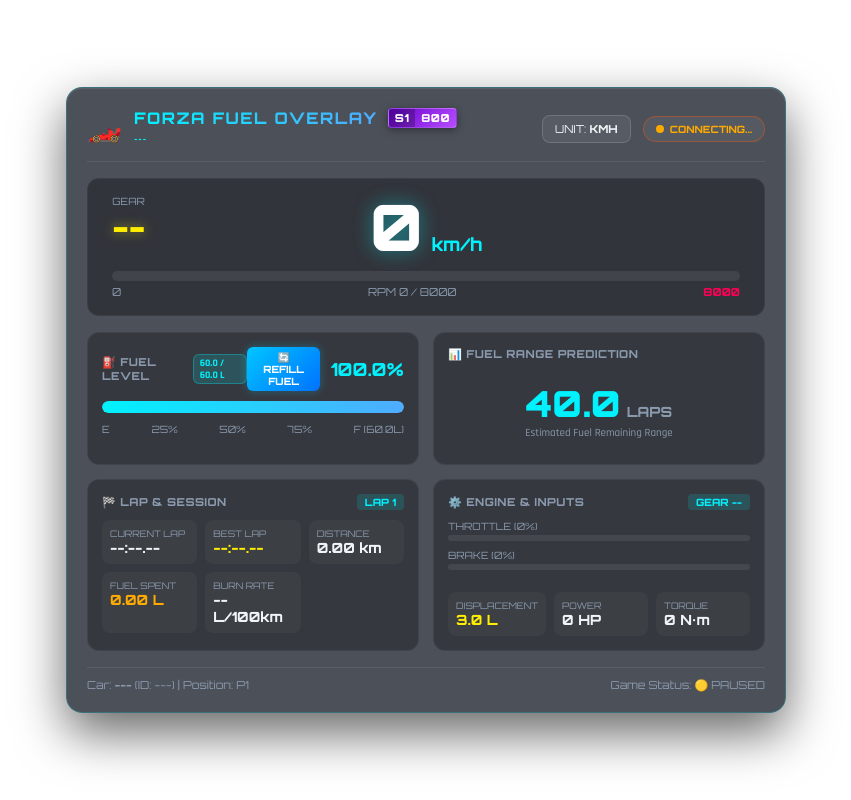
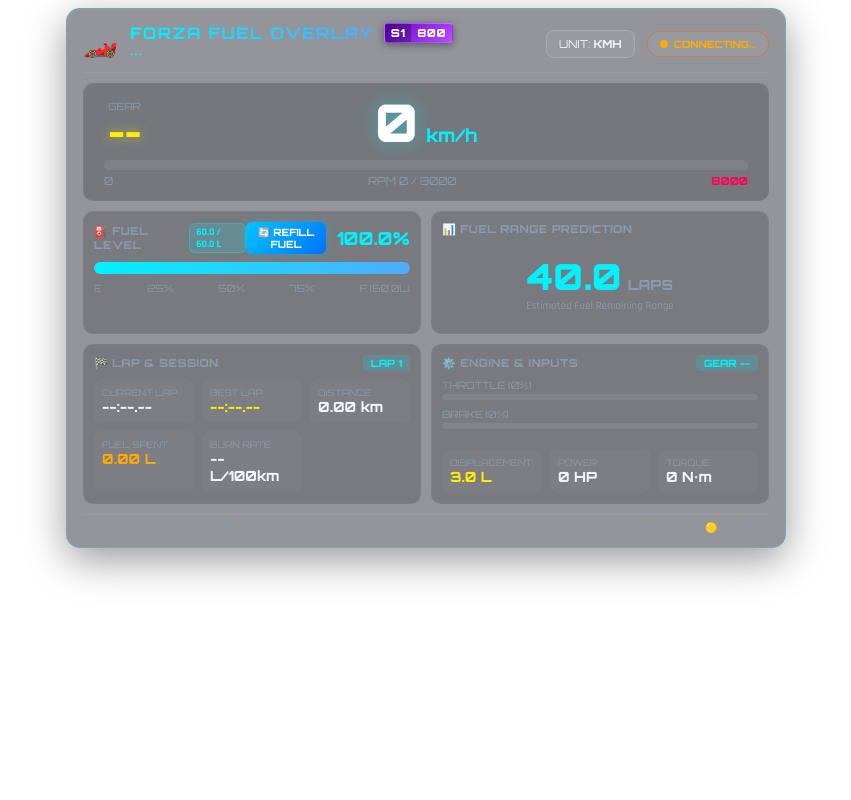
Before and after one commit to iSiRaH/forza-fuel-overlay, a React (Vite) app in the folder apps/overlay/: page / in a window 1280 px wide. Shown: the whole page, without its empty margins (214-1065 px from the left). Built offline with nearby package versions, Linux system fonts and the light colour scheme; no server answers.

Commit message:
Fixed default window size

```diff
--- a/apps/overlay/src/App.css
+++ b/apps/overlay/src/App.css
@@ -1,17 +1,26 @@
 .overlay-container {
   width: 720px;
   max-width: 95vw;
+  max-height: calc(100vh - 16px);
+  overflow-y: auto;
+  overflow-x: hidden;
   background: var(--panel-bg);
-  backdrop-filter: blur(16px);
-  -webkit-backdrop-filter: blur(16px);
+  backdrop-filter: blur(12px);
+  -webkit-backdrop-filter: blur(12px);
   border: 1px solid var(--panel-border);
-  border-radius: 16px;
-  padding: 20px;
-  box-shadow: 0 20px 50px rgba(0, 0, 0, 0.6), inset 0 1px 1px rgba(255, 255, 255, 0.1);
+  border-radius: 14px;
+  padding: 14px 16px;
+  box-shadow: 0 12px 40px rgba(0, 0, 0, 0.4), inset 0 1px 1px rgba(255, 255, 255, 0.06);
   display: flex;
   flex-direction: column;
-  gap: 16px;
+  gap: 10px;
   position: relative;
+}
+
+/* Hide scrollbar but keep scrollable */
+.overlay-container::-webkit-scrollbar {
+  width: 0;
+  display: none;
 }
 
 /* Header */
@@ -19,8 +28,8 @@
   display: flex;
   justify-content: space-between;
   align-items: center;
-  border-bottom: 1px solid rgba(255, 255, 255, 0.08);
-  padding-bottom: 12px;
+  border-bottom: 1px solid rgba(255, 255, 255, 0.06);
+  padding-bottom: 8px;
   -webkit-app-region: drag;
   cursor: move;
 }
@@ -145,10 +154,10 @@
 
 /* Speedometer Hero */
 .speedometer-hero {
-  background: rgba(0, 0, 0, 0.35);
-  border-radius: 12px;
-  padding: 16px 24px;
-  border: 1px solid rgba(255, 255, 255, 0.05);
+  background: rgba(0, 0, 0, 0.2);
+  border-radius: 10px;
+  padding: 12px 20px;
+  border: 1px solid rgba(255, 255, 255, 0.04);
   display: flex;
   flex-direction: column;
   align-items: center;
@@ -188,7 +197,7 @@
 
 .speed-number {
   font-family: var(--font-display);
-  font-size: 64px;
+  font-size: 52px;
   font-weight: 900;
   line-height: 1;
   color: #ffffff;
@@ -248,17 +257,17 @@
 .dashboard-grid {
   display: grid;
   grid-template-columns: repeat(2, 1fr);
-  gap: 14px;
+  gap: 10px;
 }
 
 .telemetry-card, .fuel-gauge-card {
-  background: rgba(0, 0, 0, 0.3);
-  border-radius: 12px;
-  border: 1px solid rgba(255, 255, 255, 0.06);
-  padding: 14px;
+  background: rgba(0, 0, 0, 0.18);
+  border-radius: 10px;
+  border: 1px solid rgba(255, 255, 255, 0.04);
+  padding: 10px;
   display: flex;
   flex-direction: column;
-  gap: 10px;
+  gap: 8px;
 }
 
 .card-header {
@@ -527,9 +536,9 @@
 .overlay-footer {
   display: flex;
   justify-content: space-between;
-  font-size: 11px;
+  font-size: 10px;
   color: var(--text-muted);
-  border-top: 1px solid rgba(255, 255, 255, 0.08);
-  padding-top: 10px;
+  border-top: 1px solid rgba(255, 255, 255, 0.05);
+  padding-top: 6px;
   font-family: var(--font-display);
 }
--- a/apps/overlay/src/index.css
+++ b/apps/overlay/src/index.css
@@ -2,7 +2,7 @@
 
 :root {
   --bg-dark: #0a0d14;
-  --panel-bg: rgba(16, 22, 34, 0.75);
+  --panel-bg: rgba(16, 22, 34, 0.45);
   --panel-border: rgba(0, 242, 254, 0.2);
   --accent-cyan: #00f2fe;
   --accent-blue: #4facfe;
@@ -31,8 +31,9 @@
 }
 
 #root {
-  min-height: 100vh;
+  height: 100vh;
   display: flex;
   justify-content: center;
-  align-items: center;
+  align-items: flex-start;
+  padding: 8px;
 }
```
Also changed, not shown: apps/overlay/electron/main.js (+6 -3 lines).
